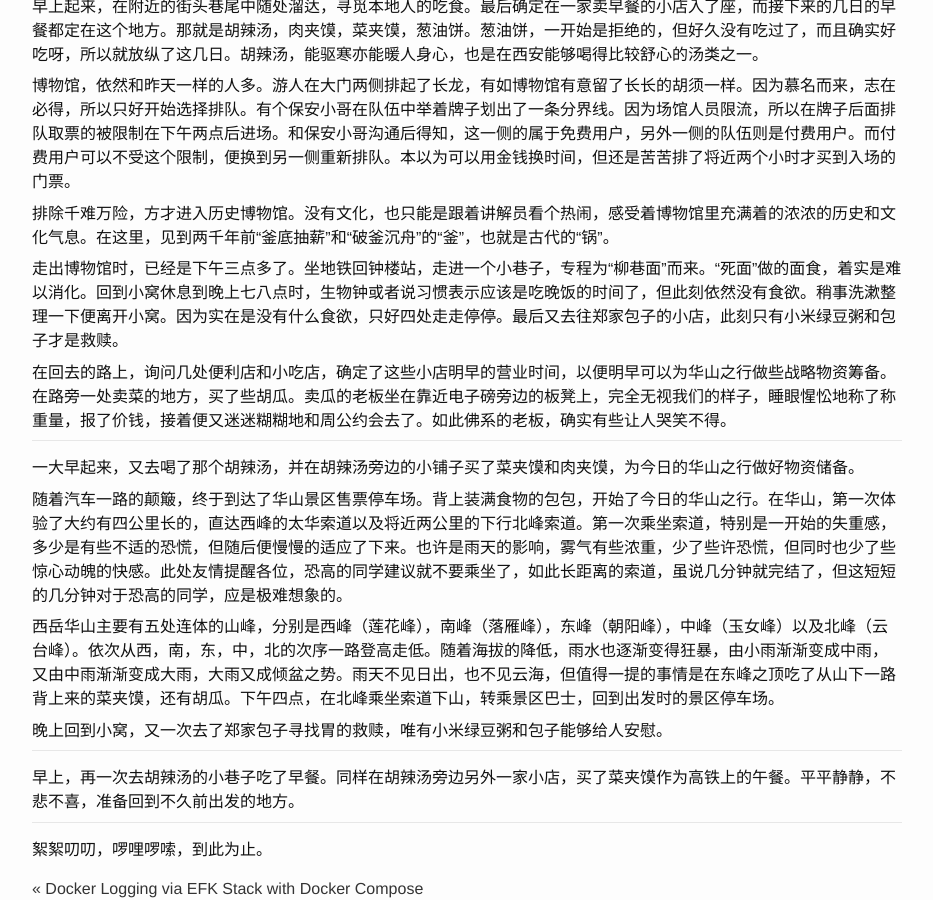
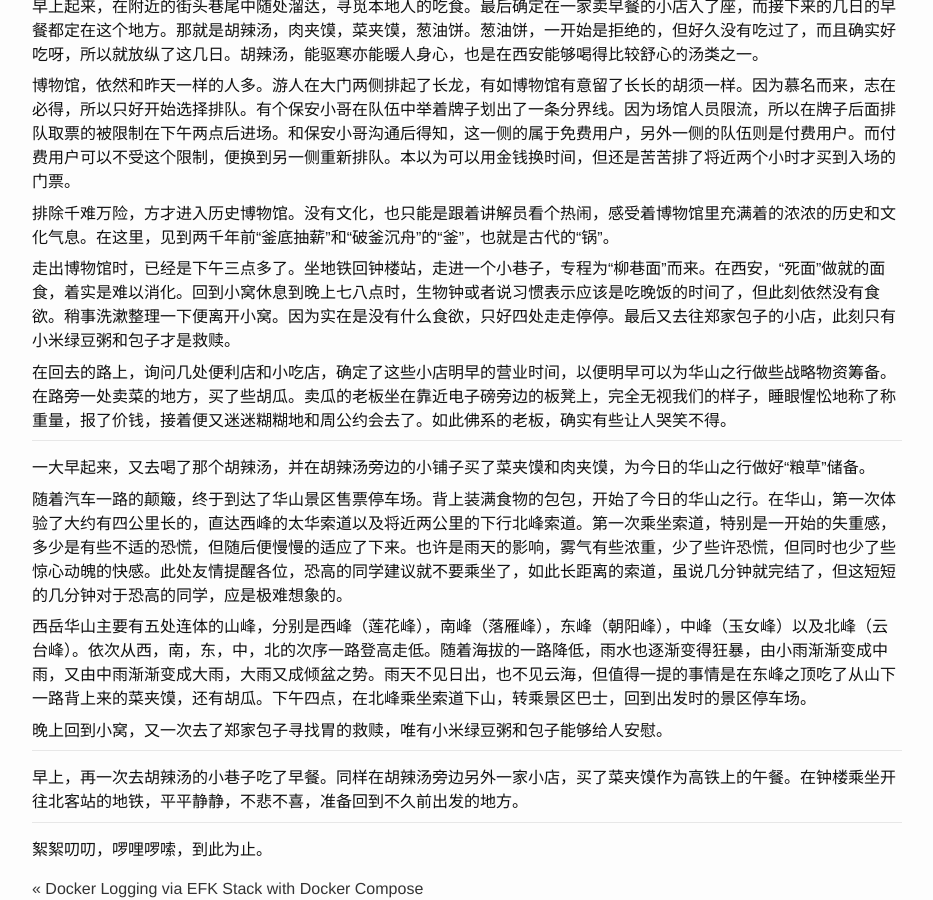
Before and after one commit to ousiax/ousiax.github.io, a Jekyll site: the page built from _posts/2018-07-11-古城西安.md, in a window 1280 px wide and 900 px high, scrolled down 2578 px. Shown: the whole window, without its empty margins (173-1106 px from the left). Built offline with Jekyll 4.4.1, drawn with Linux system fonts in a browser that asks for light colours; comment, search, counter and statistics services are not loaded.

Commit message:
Update 2018-07-11-古城西安.md

```diff
--- a/_posts/2018-07-11-古城西安.md
+++ b/_posts/2018-07-11-古城西安.md
@@ -94,23 +94,23 @@ disqus_identifier: 223373321715770133671260817239778307533
 
 排除千难万险，方才进入历史博物馆。没有文化，也只能是跟着讲解员看个热闹，感受着博物馆里充满着的浓浓的历史和文化气息。在这里，见到两千年前“釜底抽薪”和“破釜沉舟”的“釜”，也就是古代的“锅”。
 
-走出博物馆时，已经是下午三点多了。坐地铁回钟楼站，走进一个小巷子，专程为“柳巷面”而来。“死面”做的面食，着实是难以消化。回到小窝休息到晚上七八点时，生物钟或者说习惯表示应该是吃晚饭的时间了，但此刻依然没有食欲。稍事洗漱整理一下便离开小窝。因为实在是没有什么食欲，只好四处走走停停。最后又去往郑家包子的小店，此刻只有小米绿豆粥和包子才是救赎。
+走出博物馆时，已经是下午三点多了。坐地铁回钟楼站，走进一个小巷子，专程为“柳巷面”而来。在西安，“死面”做就的面食，着实是难以消化。回到小窝休息到晚上七八点时，生物钟或者说习惯表示应该是吃晚饭的时间了，但此刻依然没有食欲。稍事洗漱整理一下便离开小窝。因为实在是没有什么食欲，只好四处走走停停。最后又去往郑家包子的小店，此刻只有小米绿豆粥和包子才是救赎。
 
 在回去的路上，询问几处便利店和小吃店，确定了这些小店明早的营业时间，以便明早可以为华山之行做些战略物资筹备。在路旁一处卖菜的地方，买了些胡瓜。卖瓜的老板坐在靠近电子磅旁边的板凳上，完全无视我们的样子，睡眼惺忪地称了称重量，报了价钱，接着便又迷迷糊糊地和周公约会去了。如此佛系的老板，确实有些让人哭笑不得。
 
 - - -
 
-一大早起来，又去喝了那个胡辣汤，并在胡辣汤旁边的小铺子买了菜夹馍和肉夹馍，为今日的华山之行做好物资储备。
+一大早起来，又去喝了那个胡辣汤，并在胡辣汤旁边的小铺子买了菜夹馍和肉夹馍，为今日的华山之行做好“粮草”储备。
 
 随着汽车一路的颠簸，终于到达了华山景区售票停车场。背上装满食物的包包，开始了今日的华山之行。在华山，第一次体验了大约有四公里长的，直达西峰的太华索道以及将近两公里的下行北峰索道。第一次乘坐索道，特别是一开始的失重感，多少是有些不适的恐慌，但随后便慢慢的适应了下来。也许是雨天的影响，雾气有些浓重，少了些许恐慌，但同时也少了些惊心动魄的快感。此处友情提醒各位，恐高的同学建议就不要乘坐了，如此长距离的索道，虽说几分钟就完结了，但这短短的几分钟对于恐高的同学，应是极难想象的。
 
-西岳华山主要有五处连体的山峰，分别是西峰（莲花峰），南峰（落雁峰），东峰（朝阳峰），中峰（玉女峰）以及北峰（云台峰）。依次从西，南，东，中，北的次序一路登高走低。随着海拔的降低，雨水也逐渐变得狂暴，由小雨渐渐变成中雨，又由中雨渐渐变成大雨，大雨又成倾盆之势。雨天不见日出，也不见云海，但值得一提的事情是在东峰之顶吃了从山下一路背上来的菜夹馍，还有胡瓜。下午四点，在北峰乘坐索道下山，转乘景区巴士，回到出发时的景区停车场。
+西岳华山主要有五处连体的山峰，分别是西峰（莲花峰），南峰（落雁峰），东峰（朝阳峰），中峰（玉女峰）以及北峰（云台峰）。依次从西，南，东，中，北的次序一路登高走低。随着海拔的一路降低，雨水也逐渐变得狂暴，由小雨渐渐变成中雨，又由中雨渐渐变成大雨，大雨又成倾盆之势。雨天不见日出，也不见云海，但值得一提的事情是在东峰之顶吃了从山下一路背上来的菜夹馍，还有胡瓜。下午四点，在北峰乘坐索道下山，转乘景区巴士，回到出发时的景区停车场。
 
 晚上回到小窝，又一次去了郑家包子寻找胃的救赎，唯有小米绿豆粥和包子能够给人安慰。
 
 - - -
 
-早上，再一次去胡辣汤的小巷子吃了早餐。同样在胡辣汤旁边另外一家小店，买了菜夹馍作为高铁上的午餐。平平静静，不悲不喜，准备回到不久前出发的地方。
+早上，再一次去胡辣汤的小巷子吃了早餐。同样在胡辣汤旁边另外一家小店，买了菜夹馍作为高铁上的午餐。在钟楼乘坐开往北客站的地铁，平平静静，不悲不喜，准备回到不久前出发的地方。
 
 - - -
 
```
